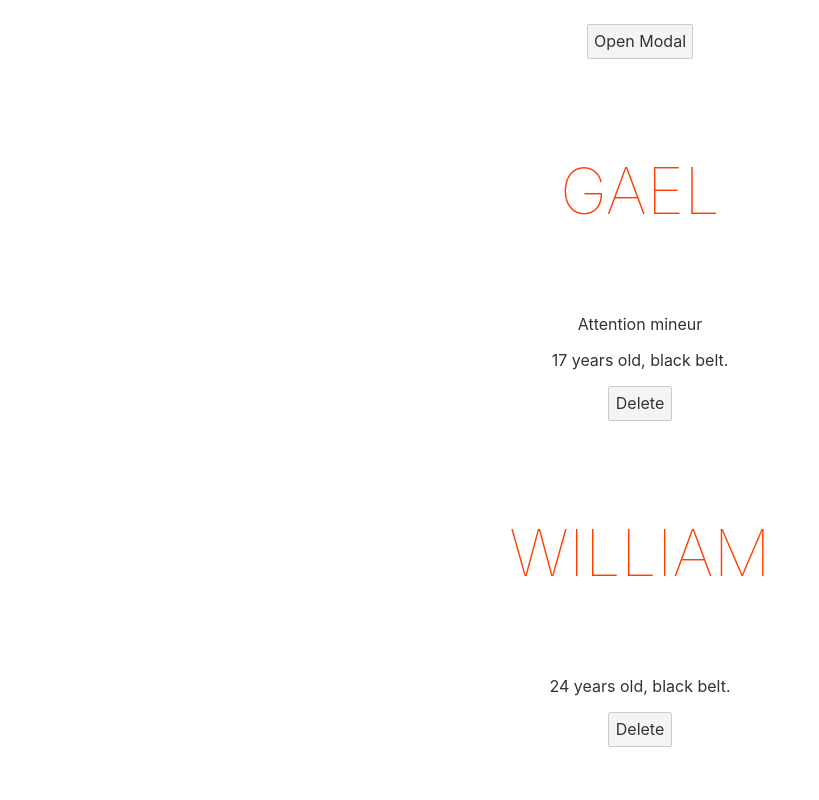
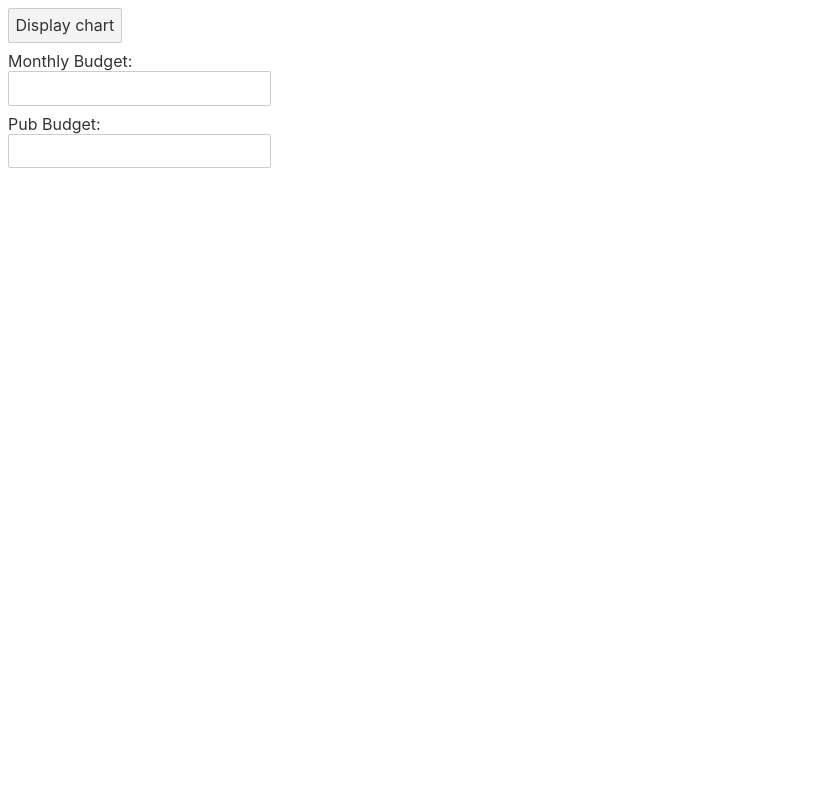
Before and after one commit to saucisses-a-roulettes/pocs-front, a Svelte app: page / in a window 1280 px wide. Shown: the top 800 px of the page, without its empty margins (0-819 px from the left). Built offline with nearby package versions, Linux system fonts and the light colour scheme.

Commit message:
starting implement a reactive chart

```diff
--- a/package.json
+++ b/package.json
@@ -16,9 +16,10 @@
     "rollup-plugin-css-only": "^4.3.0",
     "rollup-plugin-livereload": "^2.0.0",
     "rollup-plugin-svelte": "^7.1.2",
-    "svelte": "^3.55.0"
+    "svelte": "^3.59.2"
   },
   "dependencies": {
+    "chart.js": "^4.4.1",
     "sirv-cli": "^2.0.0"
   }
 }
--- a/src/App.svelte
+++ b/src/App.svelte
@@ -1,94 +1,19 @@
-<script>
-	// Import component to use it in the root component
-	import Modal from './Modal.svelte';
-	let showModal = false;
-	let people = [
-		{name: 'Gael', beltcolour: 'black', age: 17, id: 1},
-		{name: 'William', beltcolour: 'black', age: 24, id: 2},
-		{name: 'Martin', beltcolour: 'black', age: 18, id: 3}
-	];
-	let num = 5;
-// used in Inline function
-const handleClick = (e,id) => {
-	people = people.filter((person) => person.id != id)
-	console.log(e);
+
+<script >
+	import Chart from "./Chart.svelte";
+	let showChart = false
+	let monthlyBudget;
+	let pubBudget;
+	const toggleChart =() =>{
+	showChart= !showChart
 }
-const toggleModal =() =>{
-	showModal= !showModal
-}
-//   let firstName = 'Julien';
-//   let lastName = 'Grob';
-//   let beltColour = 'black'
+</script>
 
-//   $: fullName = `${firstName} ${lastName}`;
-//   $: {
-// 	console.log(beltColour);
-// 	console.log(fullName);
-//   };
-//   const handleClick =() => {
-// 	if (beltColour =='orange'){
-// 		beltColour ='black';
-// 	}
-// 	else{
-// 	beltColour='orange';
-// 	}
-//   };
-//   const handleInput=(e)=> {
-// 	beltColour = e.target.value ;
-//   };
-</script>
-<!-- Import the content of the Modal component and set a props of the component -->
-<Modal message = "Hey, I m a prop value" {showModal}/>
-{#if num > 5}
-	<p>Greater than 20</p>
+<button on:click={() => toggleChart()}>Display chart</button>
+<label for="monthlyBudget">Monthly Budget:</label>
+<input type="number" id="monthlyBudget" bind:value={monthlyBudget}>
+<label for="pubBudget">Pub Budget:</label>
+<input type="number" id="pubBudget" bind:value={pubBudget}>
+{#if showChart}
+	<Chart {monthlyBudget} {pubBudget}/>
 {/if}
-<main>
-	<button on:click={()=> toggleModal()}>Open Modal</button>
-	{#each people as person (person.name)}
-
-	<div>
-		<h4>{person.name}</h4>
-		<!-- Conditionals -->
-		{#if person.age < 18}
-			<p>Attention mineur</p>
-		{/if}
-		<p>{person.age} years old, {person.beltcolour} belt.</p>
-		<!-- In line function in the button click event -->
-		<button on:click={(e)=>
-			handleClick(e,person.id)
-		}>Delete</button>
-	  </div>
-	{:else}
-	<p>They are no people to show...</p>
-	  {/each}
-	<!-- <h1>Hello {name}!</h1> -->
-	<!-- <p style ="color: {beltColour}">{firstName} {lastName} - {beltColour} belt</p>
-	<input type="text" bind:value={beltColour}>
-	<input type="text" bind:value={firstName}>
-	<input type="text" bind:value={lastName}> -->
-	<!-- <button on:click={handleClick}>update belt colour</button> -->
-	<!-- <input type="text" on:input={handleInput} value={beltColour}>-->
-
-</main>
-
-<style>
-	main {
-		text-align: center;
-		padding: 1em;
-		max-width: 240px;
-		margin: 0 auto;
-	}
-
-	h4 {
-		color: #ff3e00;
-		text-transform: uppercase;
-		font-size: 4em;
-		font-weight: 100;
-	}
-
-	@media (min-width: 640px) {
-		main {
-			max-width: none;
-		}
-	}
-</style>
--- /dev/null
+++ b/src/Chart.svelte
@@ -0,0 +1,70 @@
+<!-- Chart.svelte -->
+<script>
+    import { onMount } from 'svelte';
+    import Chart from 'chart.js/auto';
+    export let monthlyBudget = 1000;
+    export let pubBudget = 50;
+    let pubBudgetPourc = (pubBudget/monthlyBudget)*100;
+
+    let chart;
+
+    function updateChartData() {
+    // Mettre à jour les données du graphique
+    for (let l=0; l<chart.data.datasets[1].data.length; l++){
+      chart.data.datasets[1].data[l] = pubBudget;
+    }
+    for (let i=0; i<chart.data.datasets[0].data.length; i++){
+      chart.data.datasets[0].data[i] = monthlyBudget;
+    }
+    chart.update(); // Redessiner le graphique
+  }
+
+  onMount(() => {
+    const ctx = document.getElementById('myChart').getContext('2d');
+
+    chart = new Chart(ctx, {
+      type: 'bar',
+      data: {
+        labels: ['Janvier', 'Fevrier', 'Mars', 'Avril', 'Mai', 'Juin', 'Juillet', 'Aout', 'Septembre', 'Octobre', 'Novembre', 'Decembre'],
+        datasets: [{
+          label: 'Mensual budget',
+          data: [monthlyBudget, monthlyBudget, monthlyBudget, monthlyBudget, monthlyBudget, monthlyBudget, monthlyBudget, monthlyBudget, monthlyBudget, monthlyBudget, monthlyBudget, monthlyBudget],
+          backgroundColor: [
+            'rgba(54, 162, 235, 0.2)',
+          ],
+           borderColor: [
+            'rgba(54, 162, 235, 1)',
+          ],
+          borderWidth: 1
+        },{
+          label: 'Pub budget',
+          data: [pubBudget, pubBudget, pubBudget, pubBudget, pubBudget, pubBudget,pubBudget, pubBudget, pubBudget, pubBudget, pubBudget, pubBudget],
+          backgroundColor: [
+            'rgba(255, 99, 132, 0.2)',
+          ],
+          borderColor: [
+            'rgba(255, 99, 132, 0.2)',
+          ],
+          borderWidth: 1
+        }]
+      },
+      options: {
+        scales: {
+          y: {
+            beginAtZero: true
+          }
+        }
+      }
+    });
+  });
+  </script>
+  <h1>Votre budget mensuel est de: <bind:value>{monthlyBudget}</bind:value> Euros
+  </h1>
+  <h2>Pub budget represent <bind:value>{pubBudgetPourc}</bind:value> % of the total budget</h2>
+    <canvas id="myChart" width="400" height="400"></canvas>
+
+  <button on:click={() => updateChartData()}>Update charts data</button>
+
+  <style>
+    /* You can add custom styles for your chart canvas if needed */
+  </style>
```
Also changed, not shown: src/Tuto.svelte (added, +94 -0 lines), 1 other file (tests, documents, lock files or other folders).
